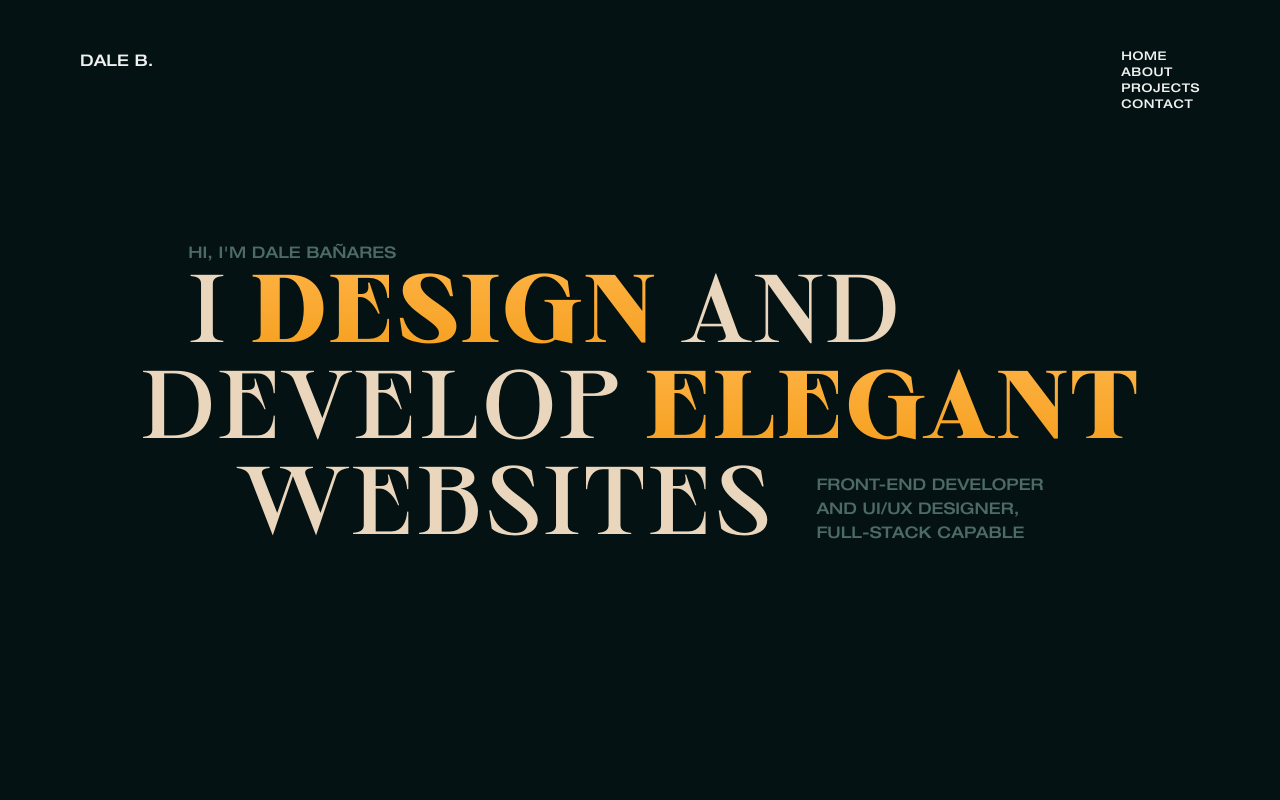
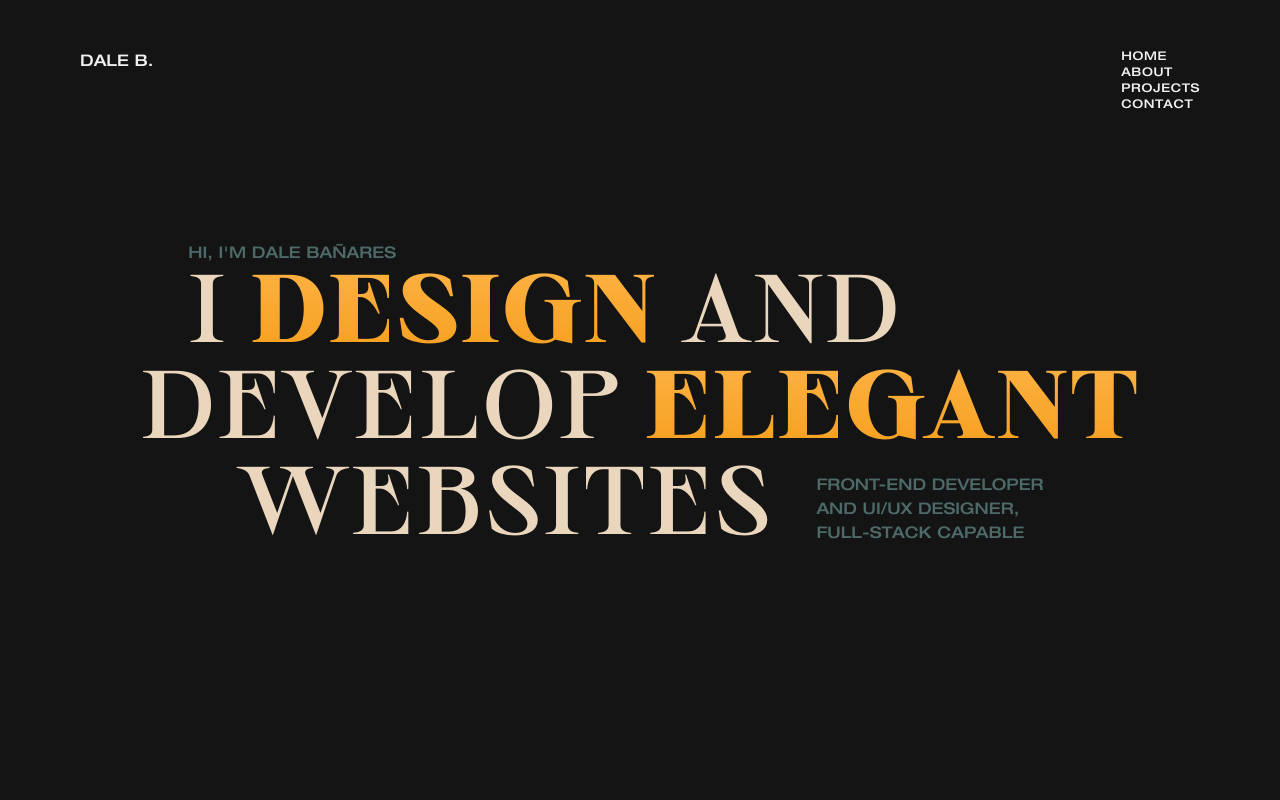
Before and after one commit to hyamero/portfolio-legacy, a Next.js app: page / in a window 1280 px wide. Shown: the top 800 px of the page. Built offline with nearby package versions, Linux system fonts and the light colour scheme.

Commit message:
Update dark color config

```diff
--- a/tailwind.config.js
+++ b/tailwind.config.js
@@ -9,7 +9,7 @@ module.exports = {
           100: "#EAD6BD",
           200: "#FDB140",
         },
-        dark: "#041213",
+        dark: "#141414",
         light: "#f0f0f0",
         sub: "#4D6A68",
       },
```
